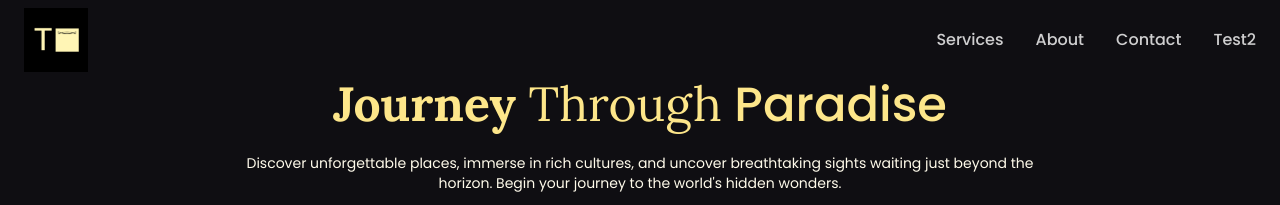
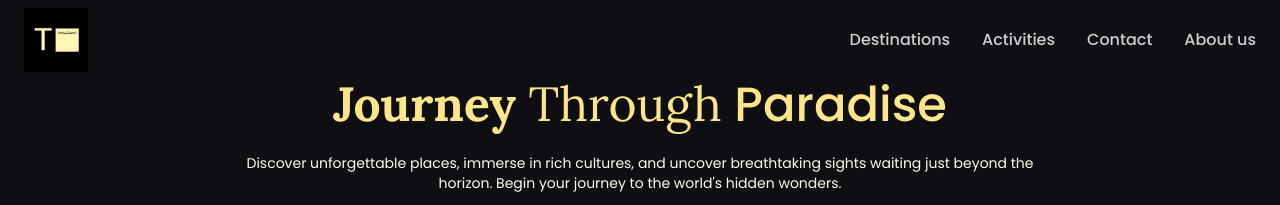
Before and after one commit to rami-platero/Trabajo-Integrador-Dise-o-Web, a website: page index.html in a window 1280 px wide. Shown: the top 205 px of the page. Drawn offline with nearby package versions, Linux system fonts and the light colour scheme.

Commit message:
feat: add href to navbar page items

```diff
--- a/index.html
+++ b/index.html
@@ -17,10 +17,10 @@
             <img class="max-w-[64px]" src="./src/assets/images/logo.png" alt="logo">
             <div>
                 <ul class="list-none flex gap-8 font-medium text-white/80">
-                    <li><a href="">Services</a></li>
-                    <li><a href="">About</a></li>
+                    <li><a href="./src/pages/destinations.html">Destinations</a></li>
+                    <li><a href="./src/pages/activities.html">Activities</a></li>
                     <li><a href="./src/pages/contact.html">Contact</a></li>
-                    <li><a href="">Test2</a></li>
+                    <li><a href="./src/pages/about.html">About us</a></li>
                 </ul>
             </div>
         </nav>
```
Also changed, not shown: src/output.css.
